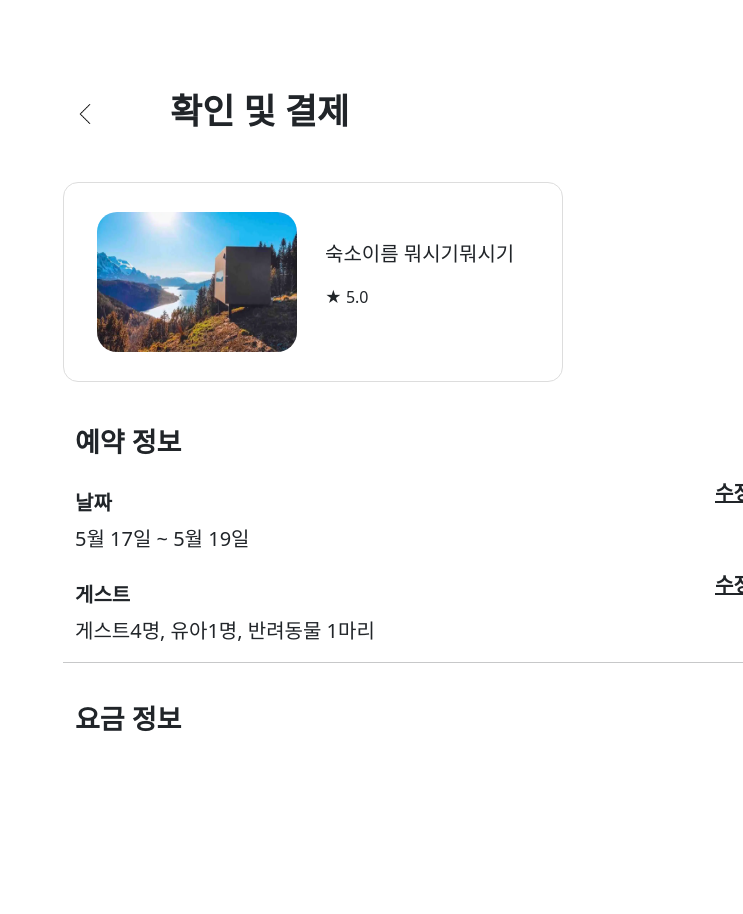
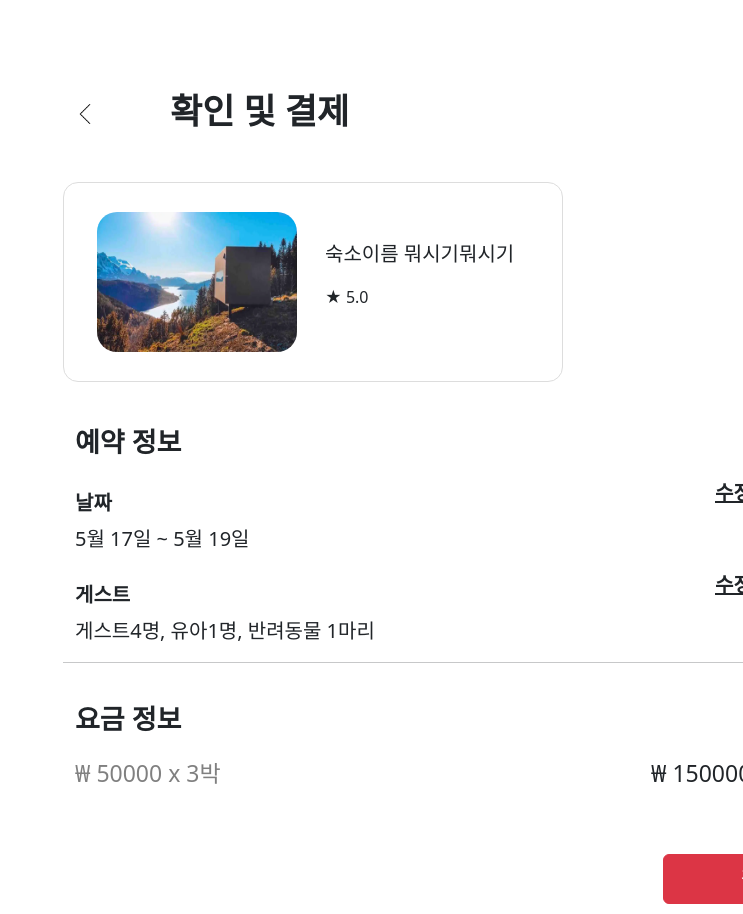
Before and after one commit to BearBnB505/BearBnB, a React (Create React App) app in the folder frontend/: page /lodgingPayment in a window 1280 px wide. Shown: the top 914 px of the page, without its empty margins (537-1280 px from the left). Before the commit the page ends 800 px from the top, so only its background shows below. Built offline with nearby package versions, Linux system fonts and the light colour scheme; what react-native would draw is missing.

Commit message:
20230119

```diff
--- a/frontend/src/lodging_payment/LodgingPayment.js
+++ b/frontend/src/lodging_payment/LodgingPayment.js
@@ -1,6 +1,6 @@
 import React from "react";
 import {Link} from "react-router-dom";
-
+// 확인 및 결제 페이지
 function LodgingPayment(){
 
     const styles={
@@ -59,6 +59,16 @@ function LodgingPayment(){
                     <hr style={{width:"810px"}} />
                 </div>
                 <p style={{fontSize:"27px", fontWeight : "bold", paddingTop :"20px"}}>요금 정보</p>
+                <div className={'row'}>
+                    <div className={'col-9'}>
+                        <p style={{fontSize:"23px", color:"gray"}}> &#8361; 50000 x 3박 </p>
+                    </div>
+                    <div className={'col-3'}>
+                        <p style={{fontSize:"23px"}}> &#8361; 150000 </p>
+                    </div>
+
+                    <button className={'btn btn-danger mt-5 col-3 mx-6 fs-5'} style={{marginLeft : "600px"}}>결제</button>
+                </div>
             </div>
         </div>
 
--- /dev/null
+++ b/frontend/src/lodging_payment/LodgingPaymentEnd.js
@@ -0,0 +1,12 @@
+import React from "react";
+
+//결제 완료 후 보여지는 페이지
+
+function LodgingPaymentEnd(){
+    return(
+        <div>
+            <h2>결제완료페이지</h2>
+        </div>
+    )
+}
+export default LodgingPaymentEnd;
--- a/frontend/src/lodging_reg/AppControl.jsx
+++ b/frontend/src/lodging_reg/AppControl.jsx
@@ -21,6 +21,7 @@ import LodgingThirdWelcome from "./LodgingThirdWelcome";
 import LodgingHostId from "./LodgingHostId";
 import Guest from "../guest";
 import LodgingPayment from "../lodging_payment/LodgingPayment";
+import LodgingPaymentEnd from "../lodging_payment/LodgingPaymentEnd";
 
 
 function AppControl(){
@@ -49,8 +50,13 @@ function AppControl(){
 
             <Route path={"ImgUploadBox"} element={<ImgUploadBox/>}/>
             <Route path={"LodgingHostInfoTest"} element={<LodgingHostInfoTest/>}/>
+
+            {/*성인, 유아, 반려동물 수*/}
             <Route path = {"guest"} element={<Guest/>}/>
+
+            {/*결제페이지들*/}
             <Route path = {"lodgingPayment" } element={<LodgingPayment/>}/>
+            <Route path = {"lodgingPaymentEnd" } element={<LodgingPaymentEnd/>}/>
         </Routes>
     </BrowserRouter>
     )
```
